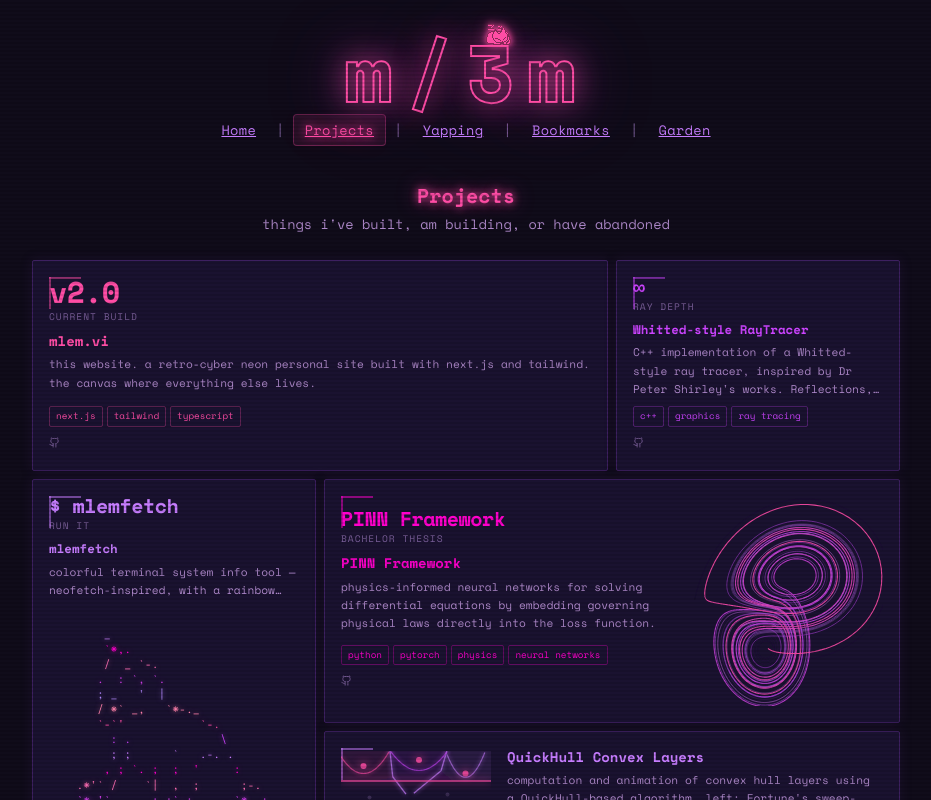
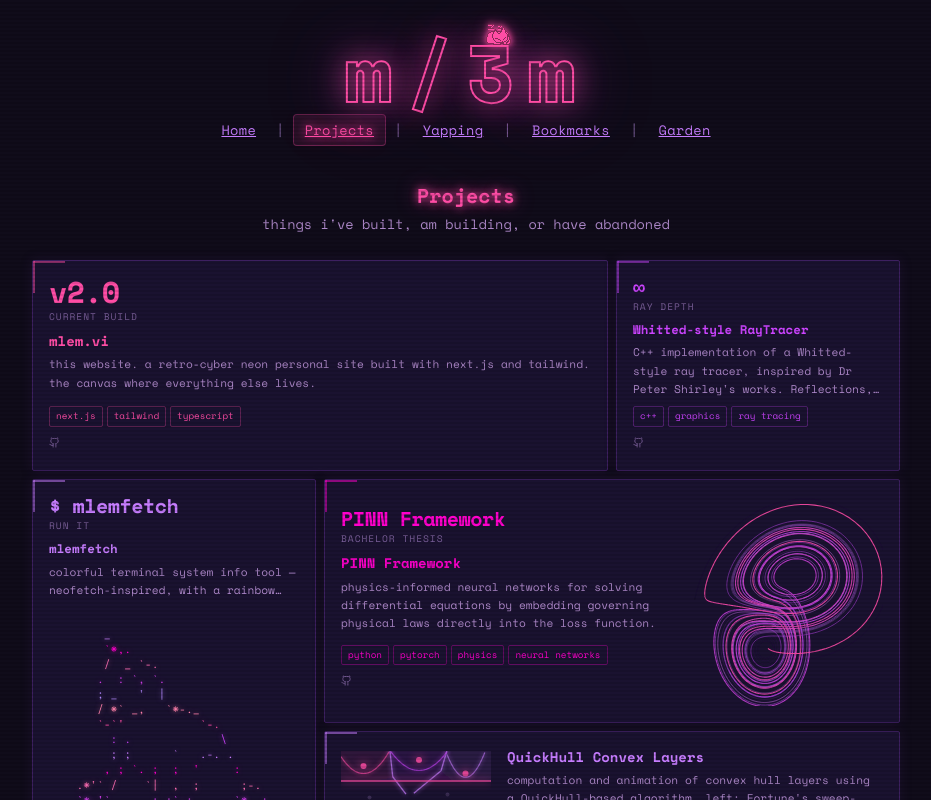
Before and after one commit to ml3m/ml3m.github.io, a Next.js app: page /projects in a window 1280 px wide. Shown: the top 800 px of the page, without its empty margins (174-1105 px from the left). Built offline with nearby package versions, Linux system fonts and the light colour scheme.

Commit message:
removed smooth yuckkyy scroll, fixed accent on proj cards

```diff
--- a/app/layout.tsx
+++ b/app/layout.tsx
@@ -4,7 +4,6 @@ import "./globals.css";
 import Header from "@/components/layout/Header";
 import Footer from "@/components/layout/Footer";
 import Oneko from "@/components/ui/Oneko";
-import SmoothScrollProvider from "@/components/providers/SmoothScrollProvider";
 
 const spaceMono = Space_Mono({
   subsets: ["latin"],
@@ -51,14 +50,12 @@ export default function RootLayout({
         <link rel="preload" href="/img/oneko.gif" as="image" />
       </head>
       <body className={`${spaceMono.variable} font-mono antialiased relative`}>
-        <SmoothScrollProvider>
         <div className="min-h-screen flex flex-col scanlines">
           <Header />
           <main className="flex-1">{children}</main>
           <Footer />
           <Oneko />
         </div>
-        </SmoothScrollProvider>
       </body>
     </html>
   );
--- a/components/providers/SmoothScrollProvider.tsx
+++ /dev/null
@@ -1,15 +0,0 @@
-"use client";
-
-import { ReactLenis } from "@studio-freight/react-lenis";
-
-export default function SmoothScrollProvider({
-    children,
-}: {
-    children: React.ReactNode;
-}) {
-    return (
-        <ReactLenis root options={{ lerp: 0.08, duration: 1.5, smoothWheel: true }}>
-            {children}
-        </ReactLenis>
-    );
-}
--- a/components/ui/BentoCard.tsx
+++ b/components/ui/BentoCard.tsx
@@ -168,13 +168,13 @@ export default function BentoCard({ project }: { project: BentoProject }) {
                 }}
             />
 
+            {/* Corner accent L-lines */}
+            <div className={`absolute top-0 left-0 w-8 h-[2px] ${c.barBg} opacity-50 group-hover:opacity-100 transition-opacity duration-300 z-20 pointer-events-none`} />
+            <div className={`absolute top-0 left-0 h-8 w-[2px] ${c.barBg} opacity-50 group-hover:opacity-100 transition-opacity duration-300 z-20 pointer-events-none`} />
+
             {/* Content wrapper with relative positioning so it sits atop the spotlight */}
             <div className="relative z-10 flex flex-col flex-1 h-full w-full pointer-events-none">
                 <div className="pointer-events-auto flex flex-col flex-1 h-full">
-
-                    {/* Corner accent L-lines */}
-                    <div className={`absolute top-0 left-0 w-8 h-[2px] ${c.barBg} opacity-50 group-hover:opacity-100 transition-opacity duration-300`} />
-                    <div className={`absolute top-0 left-0 h-8 w-[2px] ${c.barBg} opacity-50 group-hover:opacity-100 transition-opacity duration-300`} />
 
                     {/* ══════════════════════════════════════════════════
                 LORENZ — text left | canvas right
--- a/package.json
+++ b/package.json
@@ -9,7 +9,6 @@
     "lint": "next lint"
   },
   "dependencies": {
-    "@studio-freight/react-lenis": "^0.0.47",
     "@types/d3-force": "^3.0.10",
     "d3-force": "^3.0.0",
     "framer-motion": "^12.34.4",
```
Also changed, not shown: 1 other file (tests, documents, lock files or other folders). Lines whose indentation alone changed are shown as unchanged.
